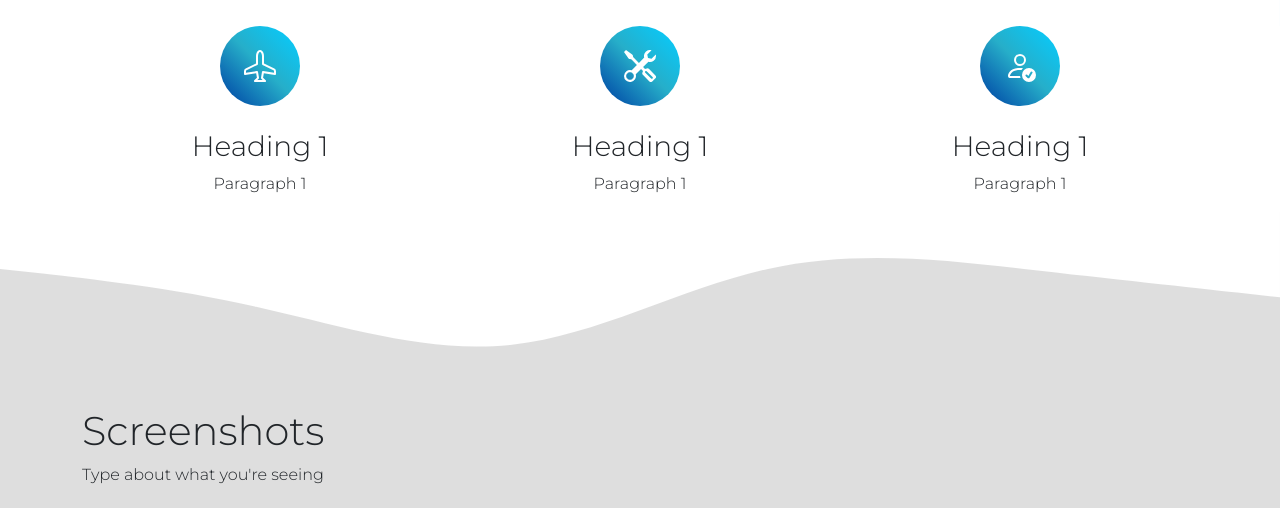
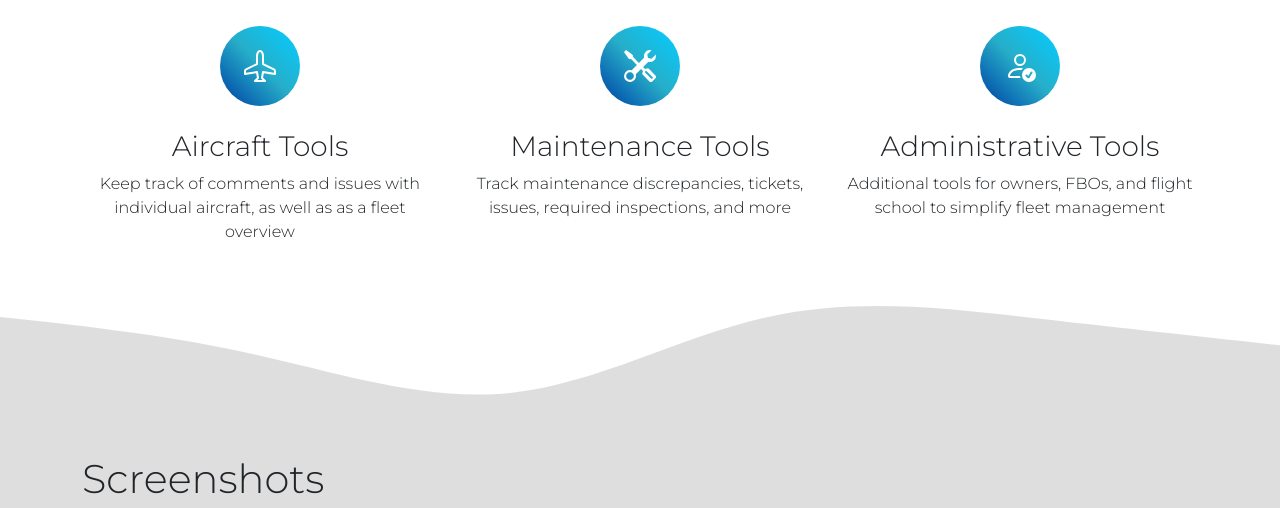
Before and after one commit to mountprospect/planewise-pages, a plain HTML site: page index.html in a window 1280 px wide. Shown: the part 1360-1868 px from the top of the page. Drawn offline with nearby package versions, Linux system fonts and the light colour scheme.

Commit message:
Update index.html
Updated three symbol section to replace filler text

```diff
--- a/index.html
+++ b/index.html
@@ -120,8 +120,8 @@
                                 d="M6.428 1.151C6.708.591 7.213 0 8 0s1.292.592 1.572 1.151C9.861 1.73 10 2.431 10 3v3.691l5.17 2.585a1.5 1.5 0 0 1 .83 1.342V12a.5.5 0 0 1-.582.493l-5.507-.918-.375 2.253 1.318 1.318A.5.5 0 0 1 10.5 16h-5a.5.5 0 0 1-.354-.854l1.319-1.318-.376-2.253-5.507.918A.5.5 0 0 1 0 12v-1.382a1.5 1.5 0 0 1 .83-1.342L6 6.691V3c0-.568.14-1.271.428-1.849Zm.894.448C7.111 2.02 7 2.569 7 3v4a.5.5 0 0 1-.276.447l-5.448 2.724a.5.5 0 0 0-.276.447v.792l5.418-.903a.5.5 0 0 1 .575.41l.5 3a.5.5 0 0 1-.14.437L6.708 15h2.586l-.647-.646a.5.5 0 0 1-.14-.436l.5-3a.5.5 0 0 1 .576-.411L15 11.41v-.792a.5.5 0 0 0-.276-.447L9.276 7.447A.5.5 0 0 1 9 7V3c0-.432-.11-.979-.322-1.401C8.458 1.159 8.213 1 8 1c-.213 0-.458.158-.678.599Z" />
                         </svg>
                     </div>
-                    <h3>Heading 1</h3>
-                    <p>Paragraph 1</p>
+                    <h3>Aircraft Tools</h3>
+                    <p>Keep track of comments and issues with individual aircraft, as well as as a fleet overview</p>
                 </div>
                 <div class="col-md-4">
                     <div class="icon gradient mb-4">
@@ -131,8 +131,8 @@
                                 d="M1 0 0 1l2.2 3.081a1 1 0 0 0 .815.419h.07a1 1 0 0 1 .708.293l2.675 2.675-2.617 2.654A3.003 3.003 0 0 0 0 13a3 3 0 1 0 5.878-.851l2.654-2.617.968.968-.305.914a1 1 0 0 0 .242 1.023l3.27 3.27a.997.997 0 0 0 1.414 0l1.586-1.586a.997.997 0 0 0 0-1.414l-3.27-3.27a1 1 0 0 0-1.023-.242L10.5 9.5l-.96-.96 2.68-2.643A3.005 3.005 0 0 0 16 3c0-.269-.035-.53-.102-.777l-2.14 2.141L12 4l-.364-1.757L13.777.102a3 3 0 0 0-3.675 3.68L7.462 6.46 4.793 3.793a1 1 0 0 1-.293-.707v-.071a1 1 0 0 0-.419-.814L1 0Zm9.646 10.646a.5.5 0 0 1 .708 0l2.914 2.915a.5.5 0 0 1-.707.707l-2.915-2.914a.5.5 0 0 1 0-.708ZM3 11l.471.242.529.026.287.445.445.287.026.529L5 13l-.242.471-.026.529-.445.287-.287.445-.529.026L3 15l-.471-.242L2 14.732l-.287-.445L1.268 14l-.026-.529L1 13l.242-.471.026-.529.445-.287.287-.445.529-.026L3 11Z" />
                         </svg>
                     </div>
-                    <h3>Heading 1</h3>
-                    <p>Paragraph 1</p>
+                    <h3>Maintenance Tools</h3>
+                    <p>Track maintenance discrepancies, tickets, issues, required inspections, and more</p>
                 </div>
                 <div class="col-md-4">
                     <div class="icon gradient mb-4">
@@ -144,8 +144,8 @@
                                 d="M8.256 14a4.474 4.474 0 0 1-.229-1.004H3c.001-.246.154-.986.832-1.664C4.484 10.68 5.711 10 8 10c.26 0 .507.009.74.025.226-.341.496-.65.804-.918C9.077 9.038 8.564 9 8 9c-5 0-6 3-6 4s1 1 1 1h5.256Z" />
                         </svg>
                     </div>
-                    <h3>Heading 1</h3>
-                    <p>Paragraph 1</p>
+                    <h3>Administrative Tools</h3>
+                    <p>Additional tools for owners, FBOs, and flight school to simplify fleet management</p>
                 </div>
             </div>
 
```
